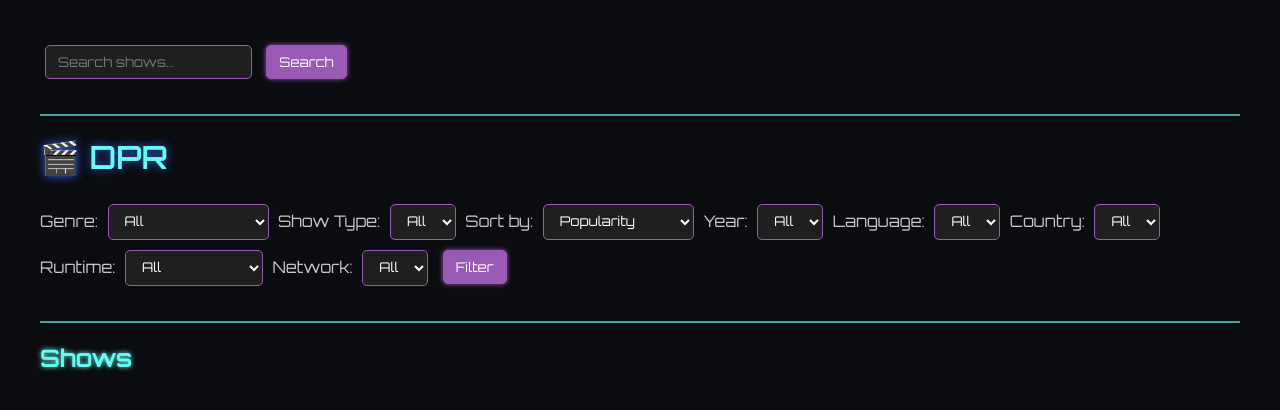
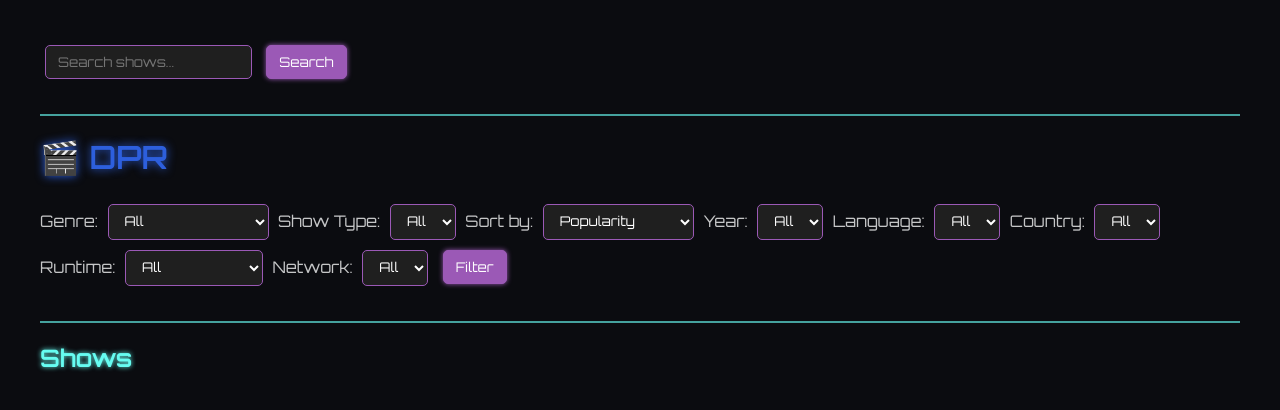
Before and after one commit to Breanna-3/API_PROJECT, a Flask app: page / in a window 1280 px wide. Shown: the top 410 px of the page. Run offline with Flask 3, Linux system fonts and the light colour scheme; data comes from the database, SQL or seed files in the repository; data that the repository does not hold is empty.

Commit message:
Update index.html

```diff
--- a/templates/index.html
+++ b/templates/index.html
@@ -1,7 +1,7 @@
 {% extends "base.html" %}
 {% block content %}
 
-<h1><a href="/" style="color: #66fcf1; text-decoration: none;">🎬 DPR</a></h1>
+<h1><a href="/" style="color: #2d5fdd; text-decoration: none;">🎬 DPR</a></h1>
 
 <form method="get">
   <label for="genre">Genre:</label>
```
